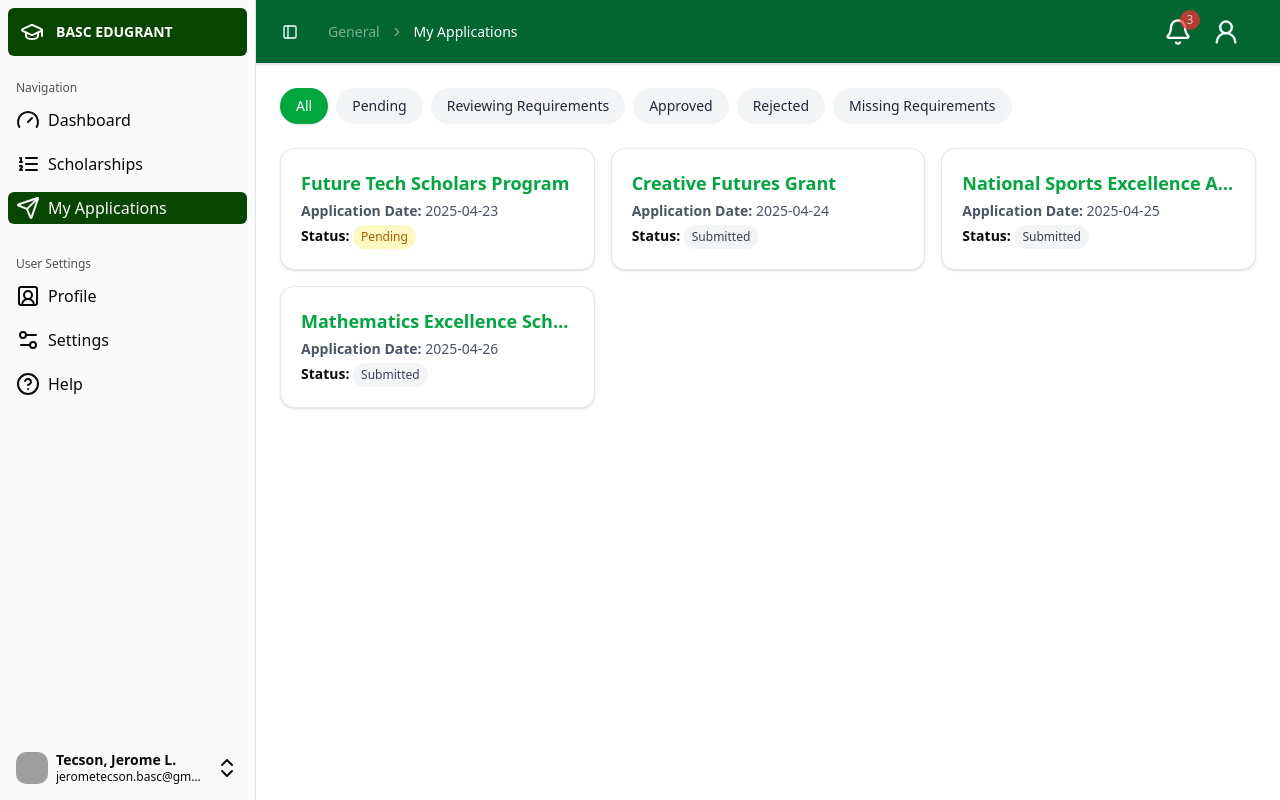
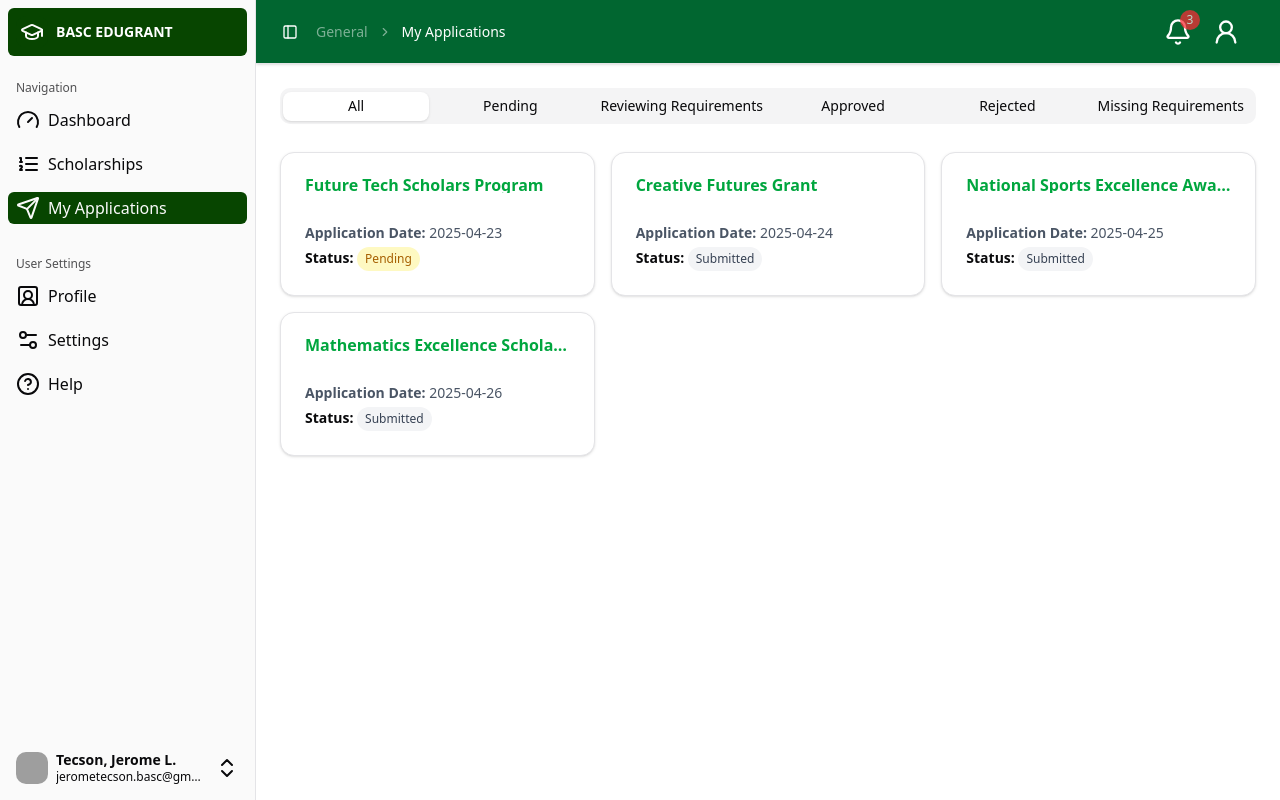
Before and after one commit to Neal-Ramos/EduGrant, a React (Vite) app in the folder frontend/meow/: page /home/applications in a window 1280 px wide. Built offline with nearby package versions, Linux system fonts and the light colour scheme; grey boxes are pictures that could not be loaded.

Commit message:
application

```diff
--- a/frontend/meow/src/client/client-application.jsx
+++ b/frontend/meow/src/client/client-application.jsx
@@ -6,12 +6,13 @@ import {
   BreadcrumbPage,
   BreadcrumbSeparator,
 } from "../components/ui/breadcrumb";
-import { Separator } from "@radix-ui/react-separator";
 import { SidebarTrigger } from "../components/ui/sidebar";
 import { useEffect, useState } from "react";
 import { Loader2 } from "lucide-react";
 import Notification from "./notif";
 import { Link } from "react-router-dom";
+import { Tabs, TabsList, TabsTrigger, TabsContent } from "@/components/ui/tabs";
+import { Card, CardContent, CardHeader, CardTitle } from "@/components/ui/card";
 
 const tabs = [
   "All",
@@ -32,7 +33,7 @@ export default function ClientApplication() {
     async function fetchScholarship() {
       const response = await fetch("/info.json");
       const data = await response.json();
-      setStudent(data); // Your JSON is a single student object, not an array
+      setStudent(data);
       setLoading(false);
     }
     fetchScholarship();
@@ -54,7 +55,6 @@ export default function ClientApplication() {
       <header className="flex bg-green-800 h-16 items-center justify-between px-5 text-white border-b shadow-sm">
         <div className="flex items-center gap-3">
           <SidebarTrigger />
-          <Separator orientation="vertical" className="h-4" />
           <Breadcrumb>
             <BreadcrumbList>
               <BreadcrumbItem className="hidden md:block">
@@ -73,45 +73,45 @@ export default function ClientApplication() {
       </header>
 
       <div className="flex flex-col gap-6 p-6">
-        <div className="flex flex-wrap gap-2">
+        <Tabs value={activeTab} onValueChange={setActiveTab} className="w-full">
+          <TabsList className="w-full flex flex-wrap gap-2 justify-start">
             {tabs.map((tab) => (
-            <button
-              key={tab}
-              onClick={() => setActiveTab(tab)}
-              className={`px-4 py-2 text-sm font-medium rounded-full transition duration-200 ${
-                activeTab === tab
-                  ? "bg-green-600 text-white shadow"
-                  : "bg-gray-100 dark:bg-zinc-700 text-gray-800 dark:text-white hover:bg-gray-200 dark:hover:bg-zinc-600"
-              }`}
-            >
+              <TabsTrigger key={tab} value={tab}>
                 {tab}
-            </button>
+              </TabsTrigger>
             ))}
-        </div>
+          </TabsList>
 
+          {tabs.map((tab) => (
+            <TabsContent key={tab} value={tab}>
               {loading ? (
                 <div className="flex justify-center items-center py-10">
                   <Loader2 className="animate-spin h-6 w-6 text-gray-500" />
-            <span className="ml-2 text-gray-500">Loading scholarships...</span>
+                  <span className="ml-2 text-gray-500 mt-5">
+                    Loading scholarships...
+                  </span>
                 </div>
               ) : !student ? (
-          <p className="text-center text-gray-500">No student data found.</p>
+                <p className="text-center text-gray-500 mt-5">
+                  No student data found.
+                </p>
               ) : filterScholarships(student.applications).length === 0 ? (
-          <p className="text-center text-gray-500">
+                <p className="text-center text-gray-500 mt-5">
                   No scholarships found for this status.
                 </p>
               ) : (
-          <div className="grid grid-cols-1 sm:grid-cols-2 lg:grid-cols-3 gap-4">
+                <div className="grid grid-cols-1 sm:grid-cols-2 lg:grid-cols-3 gap-4 mt-5">
                   {filterScholarships(student.applications).map((app) => (
-              <div
-                key={app.application_id}
-                className="bg-white dark:bg-zinc-800 border border-gray-200 dark:border-zinc-700 rounded-xl shadow-sm p-5 transition hover:shadow-md"
-              >
-                <h3 className="text-lg font-semibold text-green-600 truncate">
+                    <Card key={app.application_id}>
+                      <CardHeader>
+                        <CardTitle className="text-green-600 truncate">
                           {app.scholarship_details.name}
-                </h3>
-                <p className="text-sm text-gray-600 dark:text-gray-300 mt-1">
-                  <strong>Application Date:</strong> {app.submission_date}
+                        </CardTitle>
+                      </CardHeader>
+                      <CardContent>
+                        <p className="text-sm text-gray-600 dark:text-gray-300">
+                          <strong>Application Date:</strong>{" "}
+                          {app.submission_date}
                         </p>
                         <p className="text-sm mt-1">
                           <strong>Status:</strong>{" "}
@@ -154,10 +154,14 @@ export default function ClientApplication() {
                             </Link>
                           </div>
                         )}
-              </div>
+                      </CardContent>
+                    </Card>
                   ))}
                 </div>
               )}
+            </TabsContent>
+          ))}
+        </Tabs>
       </div>
     </>
   );
```
Lines whose indentation alone changed are shown as unchanged.
